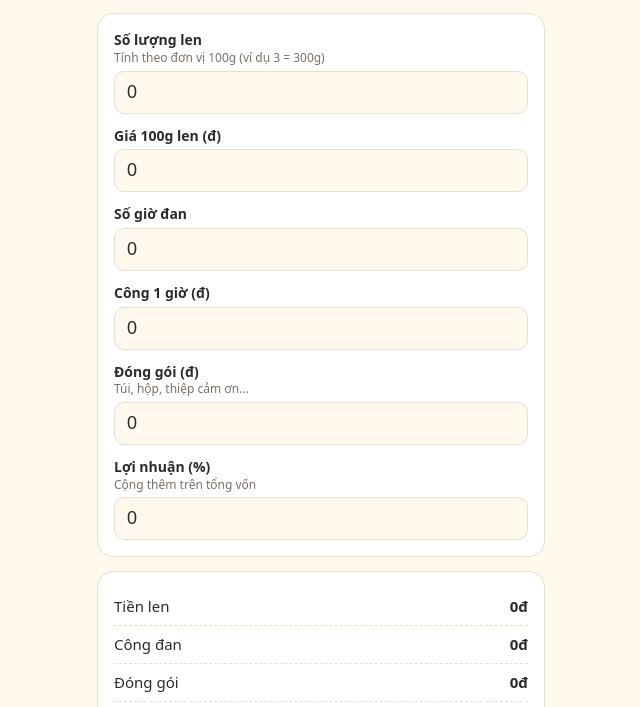
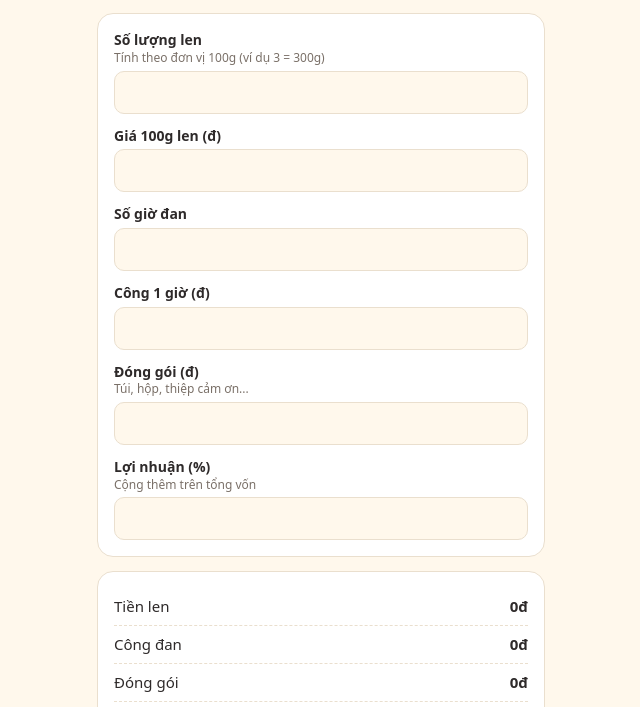
Before and after one commit to phngoz/khanlen, a plain HTML site: page index.html in a window 1280 px wide. Shown: the part 81-788 px from the top of the page, without its empty margins (319-959 px from the left). Drawn offline with Linux system fonts and the light colour scheme.

Commit message:
Change input default values to empty for several fields
Updated input fields to have empty default values instead of zero.

```diff
--- a/index.html
+++ b/index.html
@@ -37,22 +37,22 @@ input:focus{outline:none;border-color:var(--accent)}
 
 <div class="card">
 <label for="gLen">Số lượng len<small>Tính theo đơn vị 100g (ví dụ 3 = 300g)</small></label>
-<input id="gLen" type="number" inputmode="decimal" min="0" step="0.1" value="0">
+<input id="gLen" type="number" inputmode="decimal" min="0" step="0.1" value=" ">
 
 <label for="giaLen">Giá 100g len (đ)</label>
-<input id="giaLen" type="number" inputmode="decimal" min="0" step="1000" value="0">
+<input id="giaLen" type="number" inputmode="decimal" min="0" step="1000" value=" ">
 
 <label for="gio">Số giờ đan</label>
-<input id="gio" type="number" inputmode="decimal" min="0" step="0.5" value="0">
+<input id="gio" type="number" inputmode="decimal" min="0" step="0.5" value=" ">
 
 <label for="cong">Công 1 giờ (đ)</label>
-<input id="cong" type="number" inputmode="decimal" min="0" step="1000" value="0">
+<input id="cong" type="number" inputmode="decimal" min="0" step="1000" value=" ">
 
 <label for="dongGoi">Đóng gói (đ)<small>Túi, hộp, thiệp cảm ơn...</small></label>
-<input id="dongGoi" type="number" inputmode="decimal" min="0" step="1000" value="0">
+<input id="dongGoi" type="number" inputmode="decimal" min="0" step="1000" value=" ">
 
 <label for="loiNhuan">Lợi nhuận (%)<small>Cộng thêm trên tổng vốn</small></label>
-<input id="loiNhuan" type="number" inputmode="decimal" min="0" step="1" value="0">
+<input id="loiNhuan" type="number" inputmode="decimal" min="0" step="1" value=" ">
 </div>
 
 <div class="card">
```
